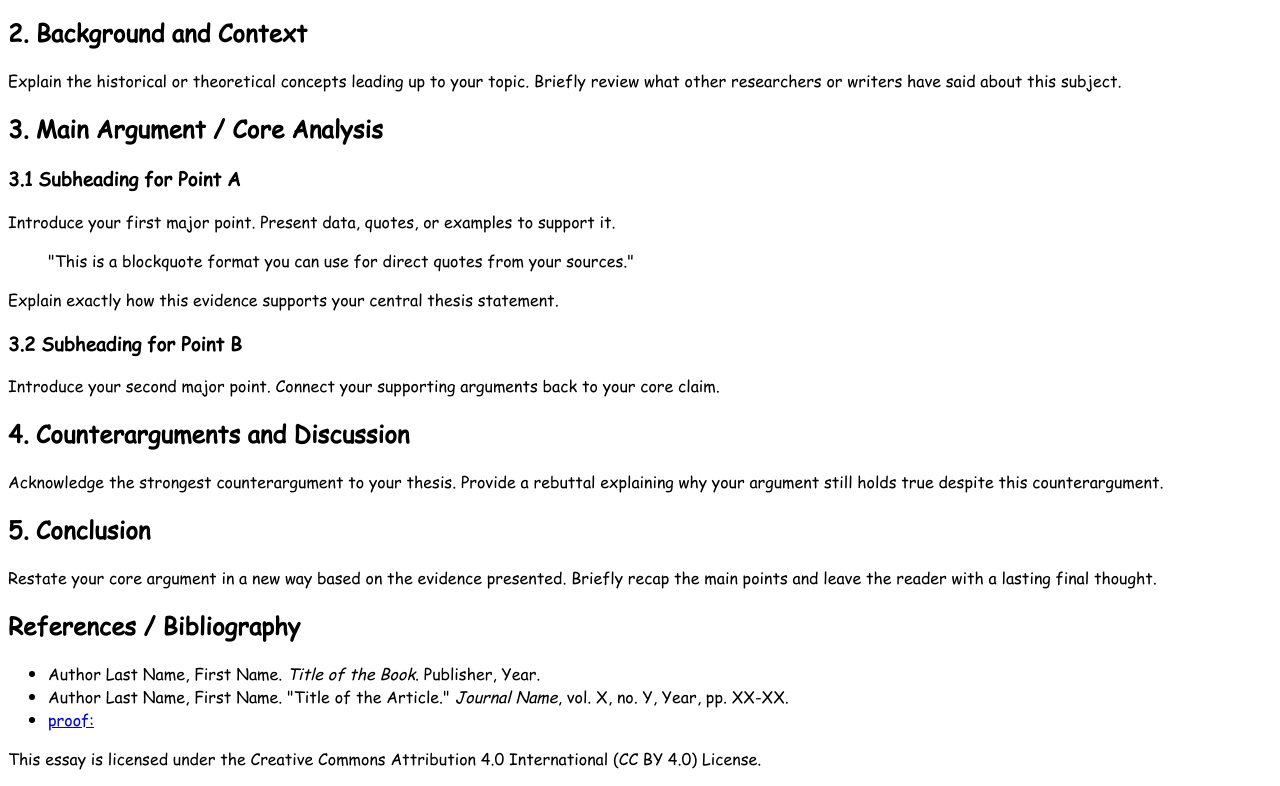
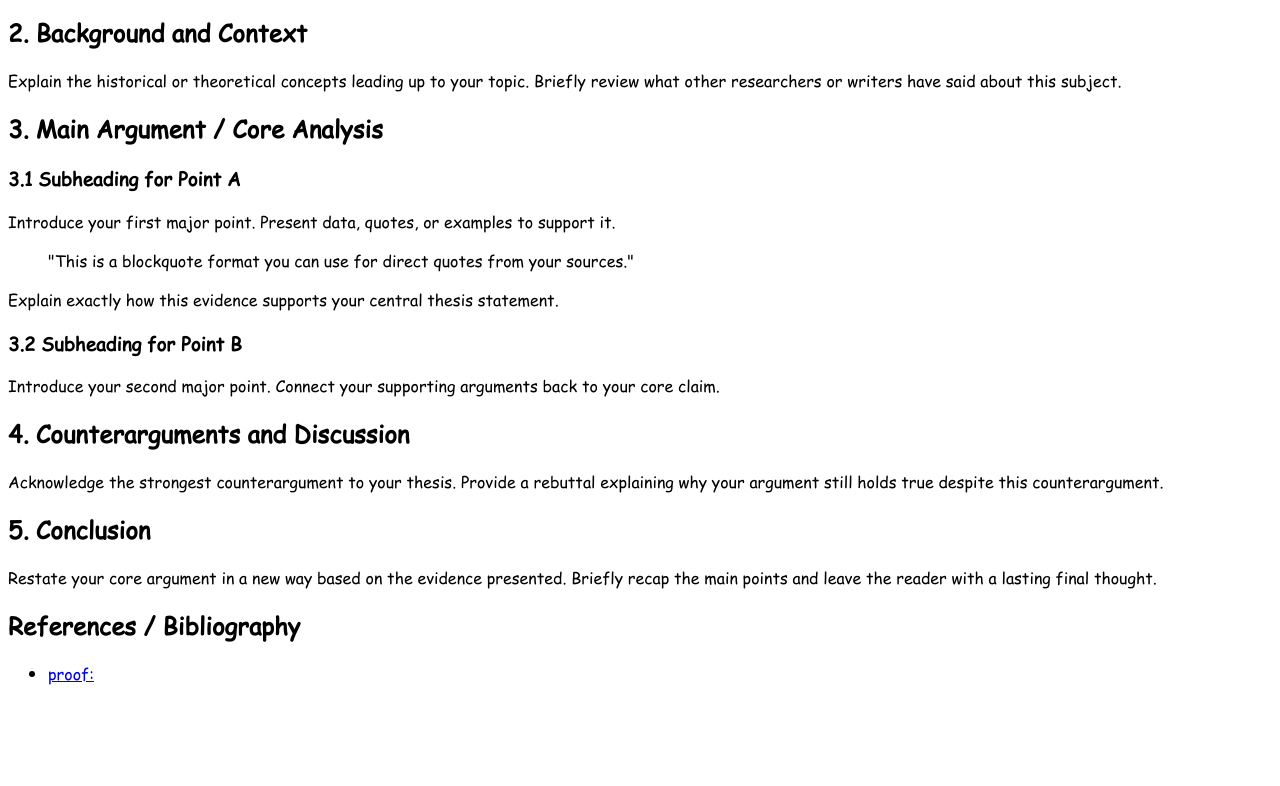
Before and after one commit to kdsson/bletchley-park-research-essay, a plain HTML site: page index.html in a window 1280 px wide. Shown: the part 406-1192 px from the top of the page. After the commit the page ends 1107 px from the top, so only its background shows below. Drawn offline with Linux system fonts and the light colour scheme.

Commit message:
Update index.html

```diff
--- a/index.html
+++ b/index.html
@@ -69,15 +69,13 @@
         <section id="references">
             <h2>References / Bibliography</h2>
             <ul>
-                <li>Author Last Name, First Name. <em>Title of the Book</em>. Publisher, Year.</li>
-                <li>Author Last Name, First Name. "Title of the Article." <em>Journal Name</em>, vol. X, no. Y, Year, pp. XX-XX.</li>
+
                 <li><a href="https://kdsson.github.io/Trust-me-bro/" target="_blank">proof:</a></li>
             </ul>
         </section>
     </main>
 
     <footer>
-        <p>This essay is licensed under the Creative Commons Attribution 4.0 International (CC BY 4.0) License.</p>
     </footer>
 
 </body>
```
